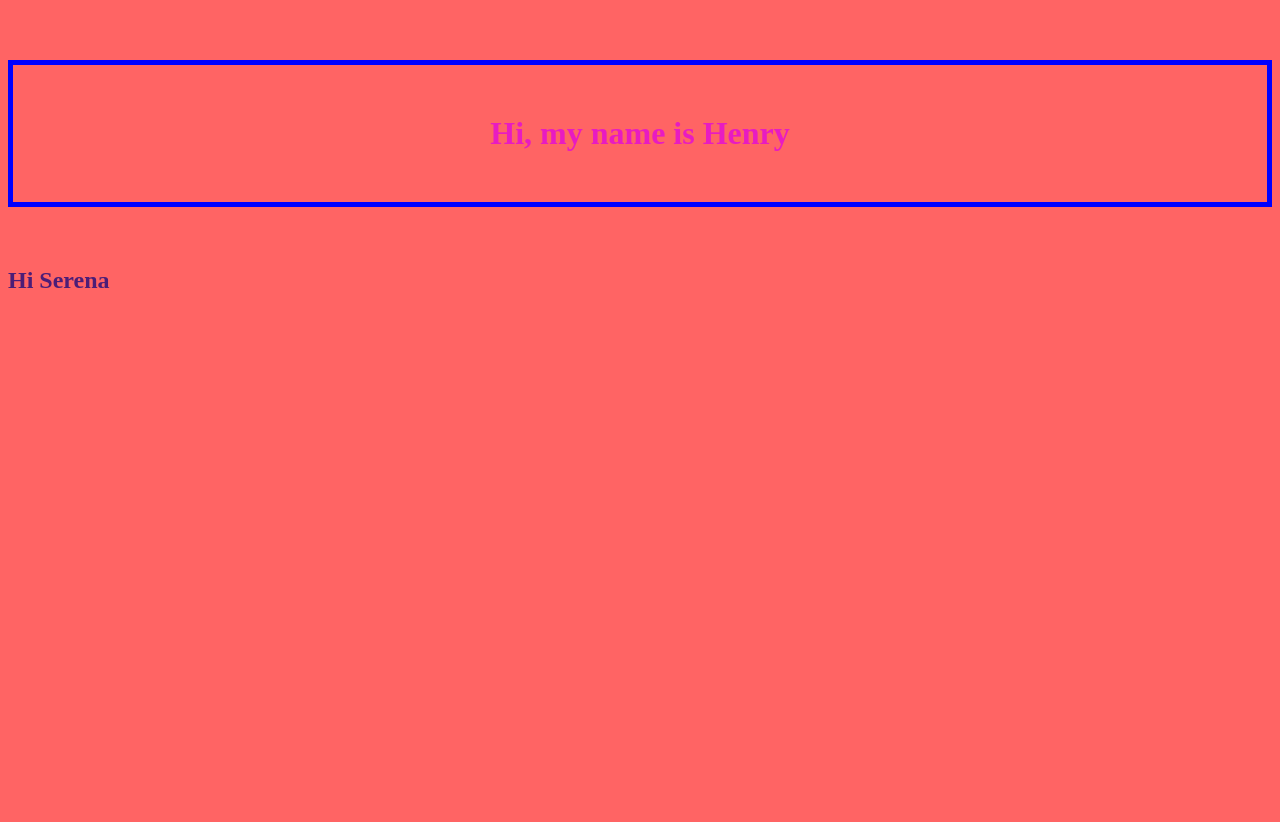
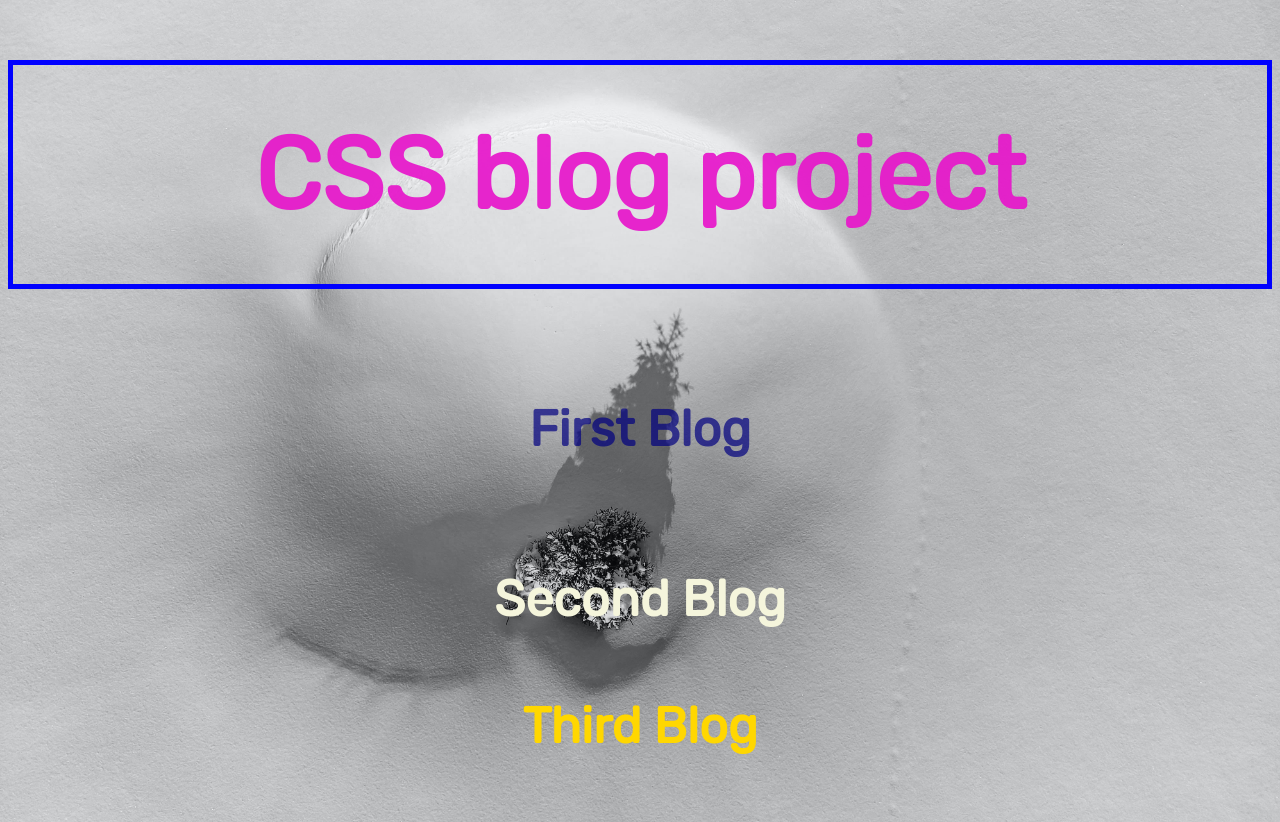
Before and after one commit to staten-island-tech/css-blogpost-project-Henryla51, a plain HTML site: page index.html in a window 1280 px wide. Before the commit the page ends 800 px from the top, so only its background shows below. Drawn offline with Linux system fonts and the light colour scheme.

Commit message:
update 3

```diff
--- a/index.html
+++ b/index.html
@@ -5,10 +5,14 @@
     <meta name="viewport" content="width=device-width, initial-scale=1.0">
     <title>Css Project</title>
     <link rel="stylesheet" href="style.css">
+    <link rel="preconnect" href="https://fonts.googleapis.com">
+<link rel="preconnect" href="https://fonts.gstatic.com" crossorigin>
+<link href="https://fonts.googleapis.com/css2?family=Rubik&display=swap" rel="stylesheet">
 </head>
 <body>
-    <h1 class="main-header">Hi, my name is Henry</h1>
-    <h2 id=""> Hi Serena
-    </h2>
+    <h1 class="main-header">CSS blog project</h1>
+    <h2 class="first-blog">First Blog </h2>
+    <h3 class="second-blog">Second Blog </h3>
+    <h4 class="third-blog">Third Blog</h4>
 </body>
 </html>
--- a/style.css
+++ b/style.css
@@ -2,6 +2,10 @@ body {
   background-color: rgba(255, 0, 0, 0.609);
   color: rgba(2, 0, 128, 0.705);
   font-size: 24 px;
+  background-image: url(images/photo.jpg);
+  background-position: center;
+  background-size: cover;
+  font-family: "Rubik", sans-serif;
 }
 .main-header {
   color: rgba(230, 22, 202, 0.924);
@@ -10,4 +14,22 @@ body {
   margin: 60px auto;
   padding: 50px 60px;
   border: 5px solid blue;
+  font-size: 100px;
 }
+.first-blog {
+  text-align: center;
+  border: 3px saddlebrown;
+  padding: 50px 60px;
+  margin: 60px auto;
+  font-size: 50px;
+}
+.second-blog {
+  text-align: center;
+  color: beige;
+  font-size: 50px;
+}
+.third-blog {
+  text-align: center;
+  color: gold;
+  font-size: 50px;
+}
```
Also changed, not shown: images/photo.jpg (added).
